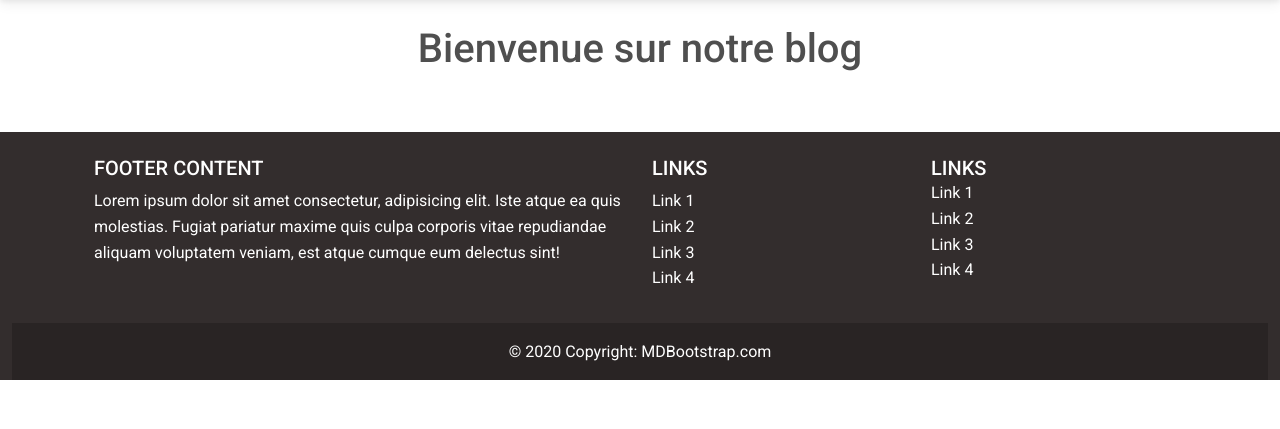
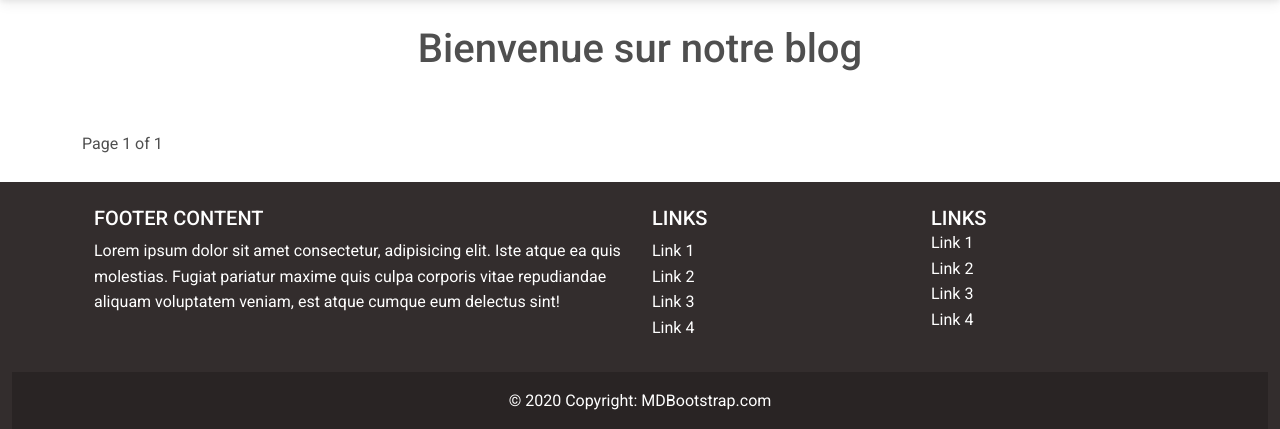
Before and after one commit to Citoyen237/blog-django, a Django app: page / in a window 1280 px wide. Shown: the part 59-488 px from the top of the page. Run offline with Django 5.2, Linux system fonts and the light colour scheme; data that the repository does not hold is empty.

Commit message:
integration de la pagination

```diff
--- a/blog/templates/home.html
+++ b/blog/templates/home.html
@@ -5,7 +5,7 @@
 <br>
 <div class="container">
     <div class="row">
-        {%for article in articles%}
+        {% for article in articles %}
         <div class="col-lg-4 mt-2">
             <div class="card shadow">
                 <a href="{% url 'detail' article.id %}">
@@ -25,5 +25,23 @@
         </div>
         {%endfor%}
     </div>
+    <div class="pagination mt-4">
+        <span class="step-links">
+            {% if page_obj.has_previous %}
+                <a href="?page=1">&laquo; first</a>
+                <a href="?page={{ page_obj.previous_page_number }}">precedent</a>
+            {% endif %}
+
+            <span class="current">
+                Page {{ page_obj.number }} of {{ page_obj.paginator.num_pages }}
+            </span>
+
+            {% if page_obj.has_next %}
+                <a href="?page={{ page_obj.next_page_number }}">suivant</a>
+                <a href="?page={{ page_obj.paginator.num_pages }}">derniere &raquo;</a>
+            {% endif %}
+        </span>
+    </div>
 </div>
+
 {%endblock%}
--- a/blog/urls.py
+++ b/blog/urls.py
@@ -2,7 +2,7 @@ from django.urls import path
 from .views import *
 
 urlpatterns = [
-    path('', home, name="home"),
+    path('', ListArticle.as_view(), name="home"),
     path('article/<int:id_article>', detail, name="detail"),
     path("article/recherche", search, name="search")
 ]
--- a/blog/views.py
+++ b/blog/views.py
@@ -1,5 +1,6 @@
 from django.shortcuts import render
 from .models import Article
+from django.views.generic import ListView
 
 def home(request):
     articles = Article.objects.all()
@@ -18,3 +19,11 @@ def search(request):
     liste_article=Article.objects.filter(title__icontains=query)
     context={"liste_articles":liste_article}
     return render(request, 'search.html', context)
+
+
+class ListArticle(ListView):
+    model = Article
+    context_object_name = 'articles'
+    paginate_by = 10
+    model = Article
+    template_name = "home.html"
```
